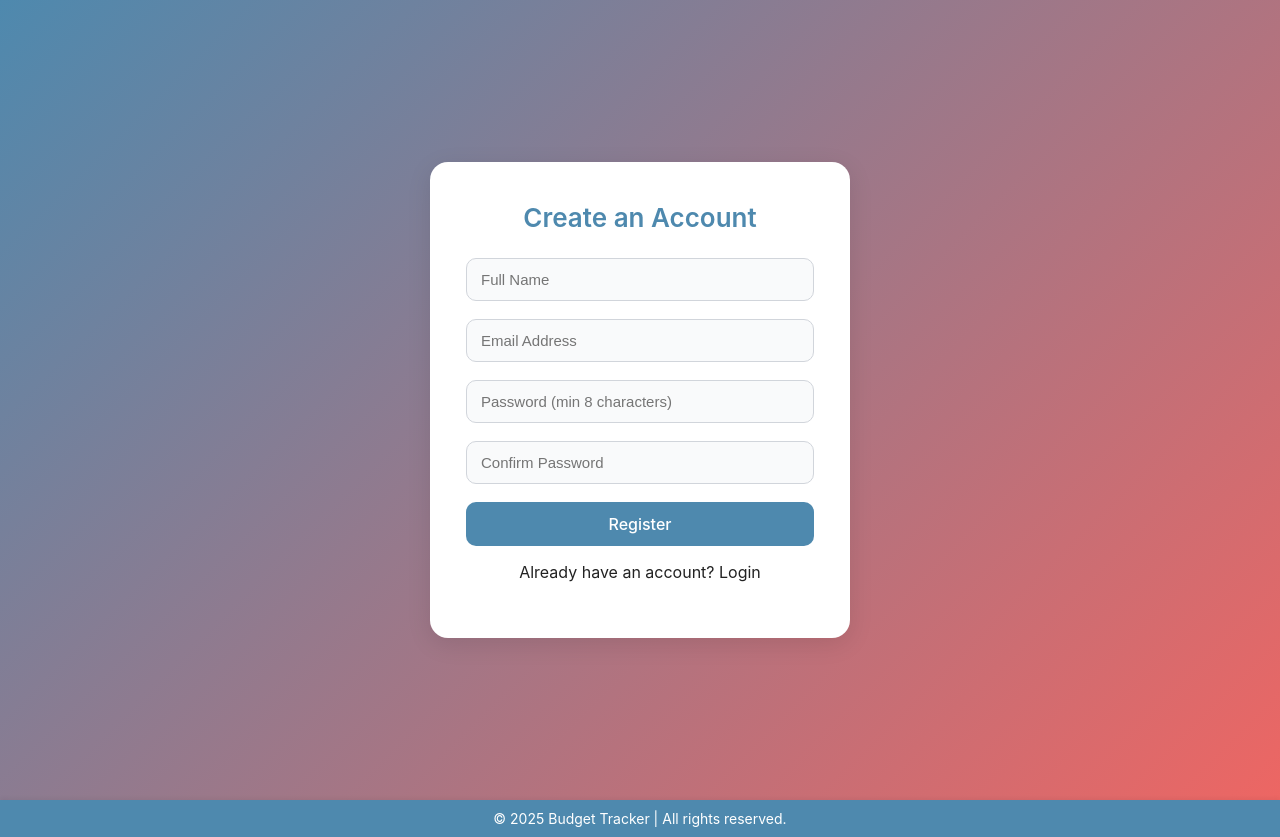
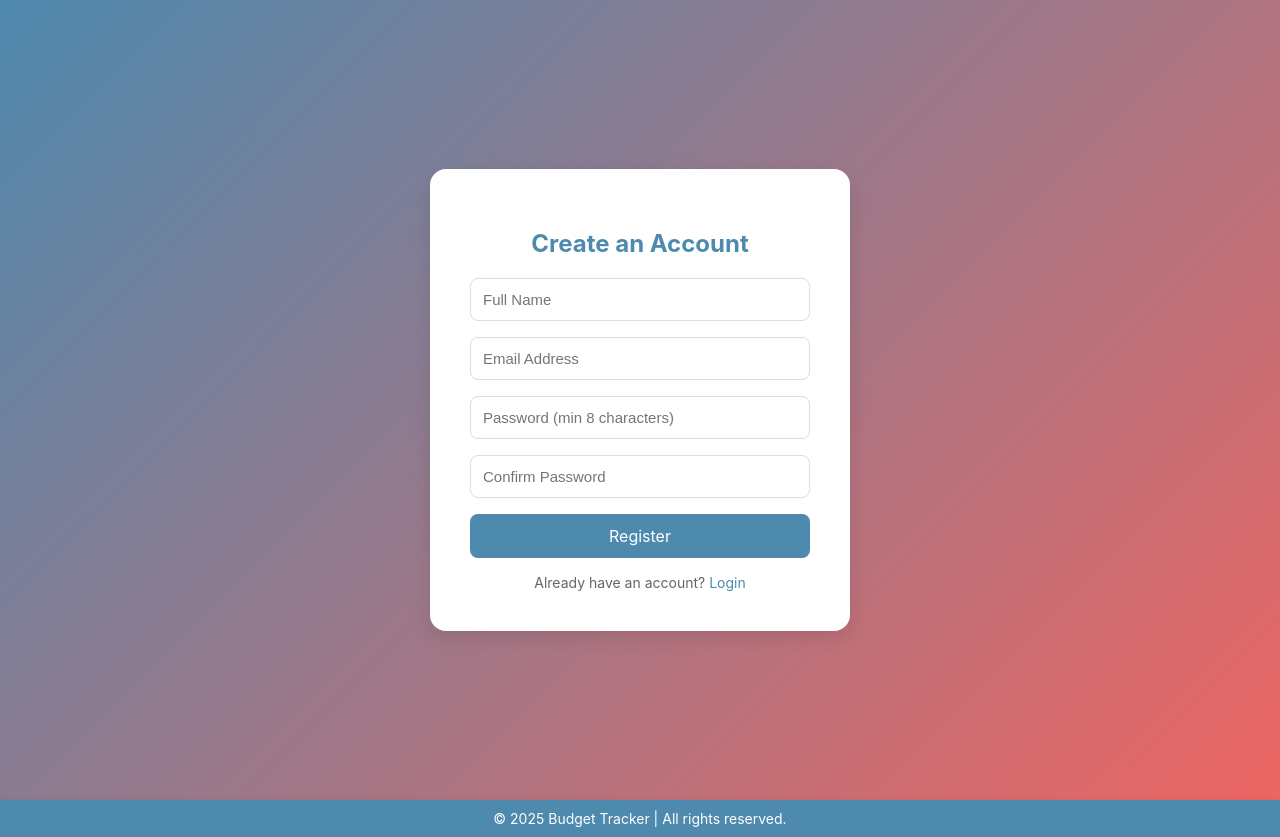
Before and after one commit to lakshay633/Personal_Budget_Tracker, a React (Vite) app in the folder budget-tracker-frontend/: page /register in a window 1280 px wide. Built offline with nearby package versions, Linux system fonts and the light colour scheme.

Commit message:
Commit changes in Register.jsx to fix validation issues.

```diff
--- a/budget-tracker-frontend/src/pages/Register.jsx
+++ b/budget-tracker-frontend/src/pages/Register.jsx
@@ -4,64 +4,63 @@ import useAuth from "../hooks/useAuth";
 import { useNavigate, Link } from "react-router-dom";
 import Footer from "../components/common/Footer";
 
+/* Styled components (matched to Login.jsx) */
 const Container = styled.div`
   min-height: 100vh;
-  display: flex;
-  align-items: center;
-  justify-content: center;
+  display:flex;
+  align-items:center;
+  justify-content:center;
   background: linear-gradient(135deg, #4e89ae, #ed6663);
   padding: 20px;
 `;
 
 const Card = styled.div`
   width: 420px;
-  background: #ffffff;
-  padding: 40px 36px;
-  border-radius: 18px;
-  box-shadow: 0 6px 24px rgba(0, 0, 0, 0.1);
+  background: ${({ theme }) => theme.colors.card};
+  padding: 40px;
+  border-radius: 16px;
+  box-shadow: 0 6px 20px rgba(0, 0, 0, 0.1);
+  animation: fadeIn 0.6s ease;
 `;
 
 const Title = styled.h2`
-  margin: 0 0 25px;
+  margin-bottom: 20px;
   color: ${({ theme }) => theme.colors.primary};
-  text-align: center;
-  font-weight: 600;
-  font-size: 26px;
+  text-align:center;
 `;
 
 const Input = styled.input`
-  width: 100%;
-  margin-bottom: 18px;
-  padding: 12px 14px;
-  border-radius: 10px;
-  border: 1px solid #d1d5db;
+  width:100%;
+  margin-bottom: 16px;
+  padding: 12px;
+  border-radius: 8px;
+  border: 1px solid #ddd;
   font-size: 15px;
-  background: #f9fafb;
+  &:focus { outline: none; border-color: ${({ theme }) => theme.colors.primary}; box-shadow: 0 0 0 2px rgba(78,137,174,0.12); }
 `;
 
 const Button = styled.button`
-  width: 100%;
+  width:100%;
   padding: 12px;
   border: none;
   background: ${({ theme }) => theme.colors.primary};
   color: white;
   font-size: 16px;
-  font-weight: 500;
-  border-radius: 10px;
+  border-radius: 8px;
   cursor: pointer;
-  transition: 0.2s ease;
-
-  &:hover {
-    background: ${({ theme }) => theme.colors.accent};
-    transform: translateY(-1px);
-  }
-
-  &:disabled {
-    opacity: 0.6;
-    cursor: not-allowed;
-  }
+  transition: all 0.2s ease;
+  &:hover { background: ${({ theme }) => theme.colors.accent}; transform: translateY(-1px); }
 `;
 
+const FooterText = styled.div`
+  margin-top: 16px;
+  text-align:center;
+  font-size:14px;
+  color:#666;
+  a{ color:#4e89ae; text-decoration:none; &:hover{text-decoration:underline;} }
+`;
+
+/* Error alert + close (same as Login.jsx) */
 const ErrorAlert = styled.div`
   background: #fee2e2;
   color: #b91c1c;
@@ -71,6 +70,19 @@ const ErrorAlert = styled.div`
   font-size: 14px;
   margin-bottom: 16px;
   text-align: left;
+  position: relative;
+`;
+
+const CloseBtn = styled.button`
+  position: absolute;
+  right: 8px;
+  top: 6px;
+  background: transparent;
+  border: none;
+  color: #7f1d1d;
+  font-size: 18px;
+  cursor: pointer;
+  line-height: 1;
 `;
 
 export default function Register() {
@@ -84,7 +96,7 @@ export default function Register() {
     password2: "",
   });
   const [loading, setLoading] = useState(false);
-  const [error, setError] = useState("");
+  const [error, setError] = useState(""); // persistent until user closes or changes
 
   const handleChange = (e) => {
     setForm({ ...form, [e.target.name]: e.target.value });
@@ -94,8 +106,7 @@ export default function Register() {
     e.preventDefault();
     setError("");
 
-    //Local frontend validations
-
+    // Local frontend validations
     if (!form.name.trim()) {
       setError("Please enter your full name.");
       return;
@@ -127,9 +138,14 @@ export default function Register() {
       alert("Registration successful! Please login.");
       nav("/login");
     } catch (err) {
-  console.error("Register error raw:", err);
-  setError("A user with this email already exists.");
-}finally {
+      console.error("Register error raw:", err);
+      // Simplified: show existing-user message (or network issue)
+      if (err?.message?.includes("Network")) {
+        setError("Network error: please check your connection.");
+      } else {
+        setError("A user with this email already exists.");
+      }
+    } finally {
       setLoading(false);
     }
   };
@@ -138,7 +154,12 @@ export default function Register() {
     <>
       <Container>
         <Card>
-          {error && <ErrorAlert>{error}</ErrorAlert>}
+          {error && (
+            <ErrorAlert role="alert" aria-live="polite">
+              {error}
+              <CloseBtn aria-label="Dismiss error" onClick={() => setError("")}>×</CloseBtn>
+            </ErrorAlert>
+          )}
 
           <Title>Create an Account</Title>
           <form onSubmit={handleSubmit}>
@@ -178,9 +199,9 @@ export default function Register() {
             </Button>
           </form>
 
-          <p style={{ textAlign: "center", marginTop: 16 }}>
+          <FooterText>
             Already have an account? <Link to="/login">Login</Link>
-          </p>
+          </FooterText>
         </Card>
       </Container>
       <Footer />
```
